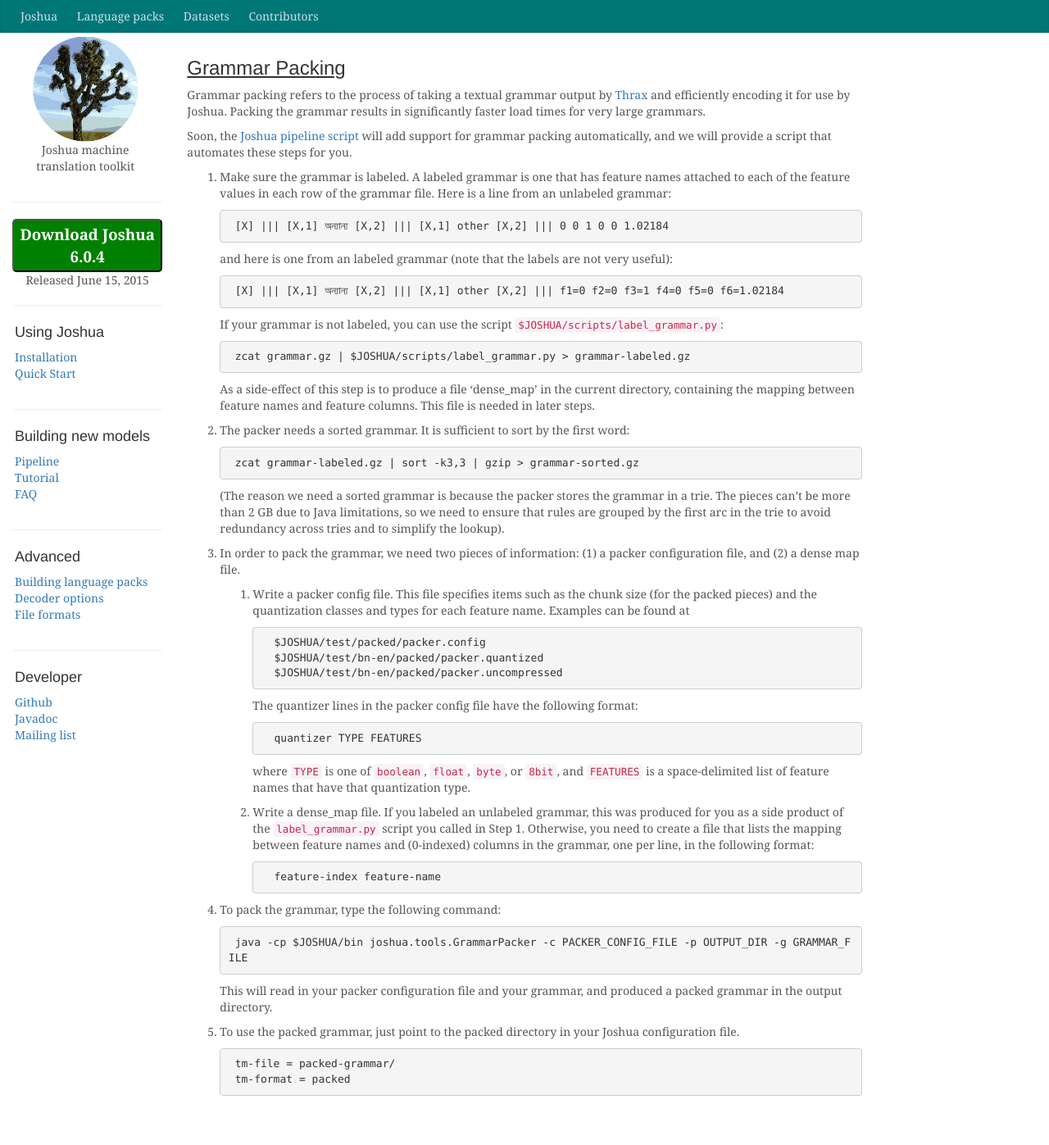
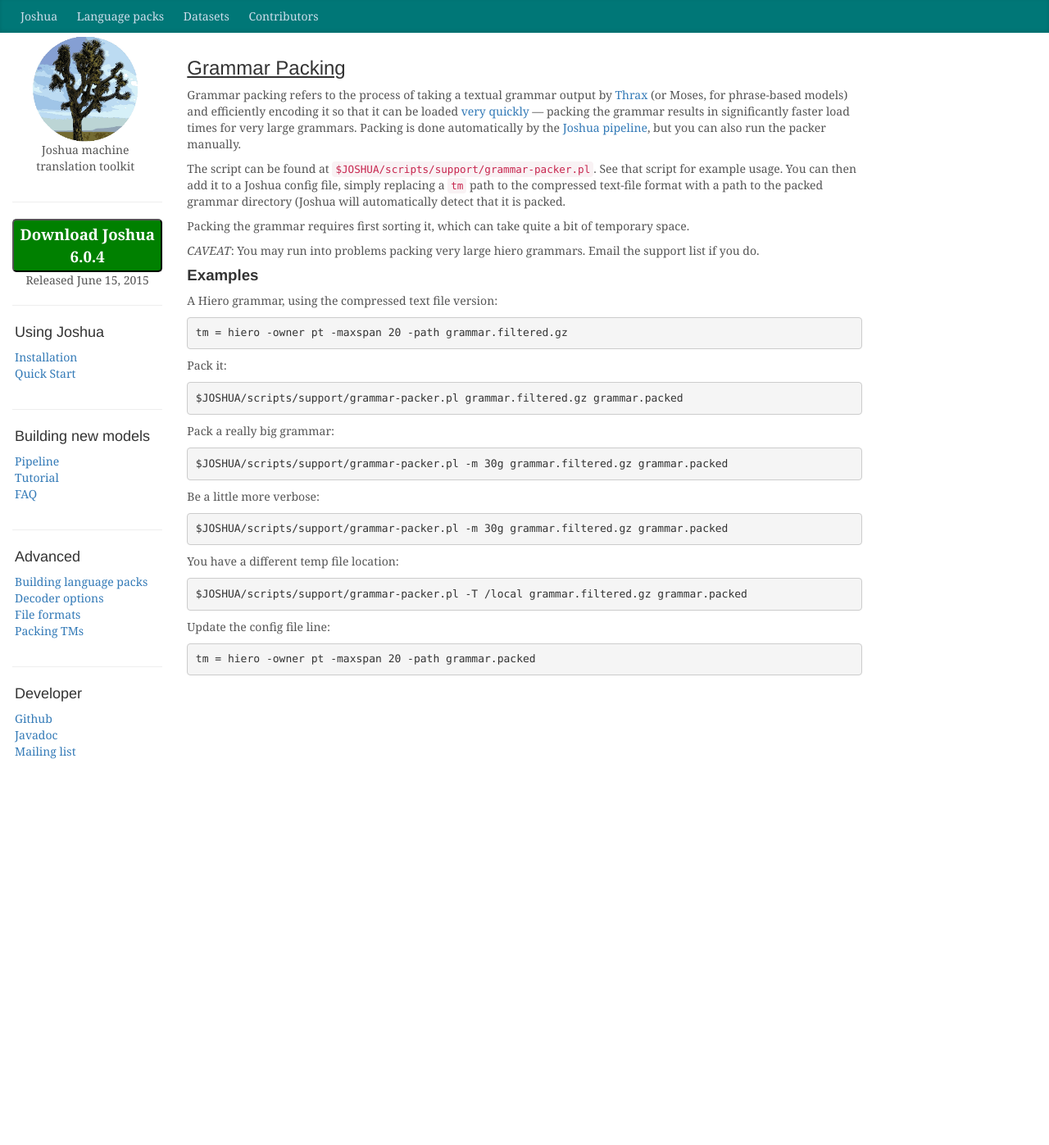
Before and after one commit to joshua-decoder/joshua-decoder.github.com, a Jekyll site: the page built from 6.0/packing.md, in a window 1280 px wide. Shown: the whole page at 82% size. Built offline with Jekyll 4.4.1, drawn with Linux system fonts in a browser that asks for light colours; nearby versions of some CDN libraries; comment, search, counter and statistics services are not loaded; after the commit the page ends 945 px from its top, so only the background shows below that.

Commit message:
updated packing info

```diff
--- a/6.0/packing.md
+++ b/6.0/packing.md
@@ -4,73 +4,50 @@
 title: Grammar Packing
 ---
 
-Grammar packing refers to the process of taking a textual grammar output by [Thrax](thrax.html) and
-efficiently encoding it for use by Joshua.  Packing the grammar results in significantly faster load
-times for very large grammars.
+Grammar packing refers to the process of taking a textual grammar
+output by [Thrax](thrax.html) (or Moses, for phrase-based models) and
+efficiently encoding it so that it can be loaded
+[very quickly](https://aclweb.org/anthology/W/W12/W12-3134.pdf) ---
+packing the grammar results in significantly faster load times for
+very large grammars.  Packing is done automatically by the
+[Joshua pipeline](pipeline.html), but you can also run the packer
+manually.
 
-Soon, the [Joshua pipeline script](pipeline.html) will add support for grammar packing
-automatically, and we will provide a script that automates these steps for you.
+The script can be found at
+`$JOSHUA/scripts/support/grammar-packer.pl`. See that script for
+example usage. You can then add it to a Joshua config file, simply
+replacing a `tm` path to the compressed text-file format with a path
+to the packed grammar directory (Joshua will automatically detect that
+it is packed.
 
-1. Make sure the grammar is labeled.  A labeled grammar is one that has feature names attached to
-each of the feature values in each row of the grammar file.  Here is a line from an unlabeled
-grammar:
+Packing the grammar requires first sorting it, which can take quite a
+bit of temporary space.
 
-        [X] ||| [X,1] অন্যান্য [X,2] ||| [X,1] other [X,2] ||| 0 0 1 0 0 1.02184
+*CAVEAT*: You may run into problems packing very large hiero
+ grammars. Email the support list if you do.
 
-   and here is one from an labeled grammar (note that the labels are not very useful):
+### Examples
 
-        [X] ||| [X,1] অন্যান্য [X,2] ||| [X,1] other [X,2] ||| f1=0 f2=0 f3=1 f4=0 f5=0 f6=1.02184
+A Hiero grammar, using the compressed text file version:
 
-   If your grammar is not labeled, you can use the script `$JOSHUA/scripts/label_grammar.py`:
+    tm = hiero -owner pt -maxspan 20 -path grammar.filtered.gz
 
-        zcat grammar.gz | $JOSHUA/scripts/label_grammar.py > grammar-labeled.gz
+Pack it:
 
-   As a side-effect of this step is to produce a file 'dense_map' in the current directory,
-   containing the mapping between feature names and feature columns.  This file is needed in later
-   steps.
+    $JOSHUA/scripts/support/grammar-packer.pl grammar.filtered.gz grammar.packed
 
-1. The packer needs a sorted grammar.  It is sufficient to sort by the first word:
+Pack a really big grammar:
 
-        zcat grammar-labeled.gz | sort -k3,3 | gzip > grammar-sorted.gz
+    $JOSHUA/scripts/support/grammar-packer.pl -m 30g grammar.filtered.gz grammar.packed
 
-   (The reason we need a sorted grammar is because the packer stores the grammar in a trie.  The
-   pieces can't be more than 2 GB due to Java limitations, so we need to ensure that rules are
-   grouped by the first arc in the trie to avoid redundancy across tries and to simplify the
-   lookup).
+Be a little more verbose:
 
-1. In order to pack the grammar, we need two pieces of information: (1) a packer configuration file,
-   and (2) a dense map file.
+    $JOSHUA/scripts/support/grammar-packer.pl -m 30g grammar.filtered.gz grammar.packed
 
-   1. Write a packer config file.  This file specifies items such as the chunk size (for the packed
-      pieces) and the quantization classes and types for each feature name.  Examples can be found
-      at
+You have a different temp file location:
 
-            $JOSHUA/test/packed/packer.config
-            $JOSHUA/test/bn-en/packed/packer.quantized
-            $JOSHUA/test/bn-en/packed/packer.uncompressed
+    $JOSHUA/scripts/support/grammar-packer.pl -T /local grammar.filtered.gz grammar.packed
 
-      The quantizer lines in the packer config file have the following format:
+Update the config file line:
 
-            quantizer TYPE FEATURES
-
-       where `TYPE` is one of `boolean`, `float`, `byte`, or `8bit`, and `FEATURES` is a
-       space-delimited list of feature names that have that quantization type.
-
-   1. Write a dense_map file.  If you labeled an unlabeled grammar, this was produced for you as a
-      side product of the `label_grammar.py` script you called in Step 1.  Otherwise, you need to
-      create a file that lists the mapping between feature names and (0-indexed) columns in the
-      grammar, one per line, in the following format:
-
-            feature-index feature-name
-
-1. To pack the grammar, type the following command:
-
-        java -cp $JOSHUA/bin joshua.tools.GrammarPacker -c PACKER_CONFIG_FILE -p OUTPUT_DIR -g GRAMMAR_FILE
-
-    This will read in your packer configuration file and your grammar, and produced a packed grammar
-    in the output directory.
-
-1. To use the packed grammar, just point to the packed directory in your Joshua configuration file.
-
-        tm-file = packed-grammar/
-        tm-format = packed
+    tm = hiero -owner pt -maxspan 20 -path grammar.packed
--- a/_layouts/default6.html
+++ b/_layouts/default6.html
@@ -86,6 +86,7 @@
               <li><a href="/6.0/bundle.html">Building language packs</a></li>
               <li><a href="/6.0/decoder.html">Decoder options</a></li>
               <li><a href="/6.0/file-formats.html">File formats</a></li>
+              <li><a href="/6.0/packing.html">Packing TMs</a></li>
             </ol>
           </div>
 
```
